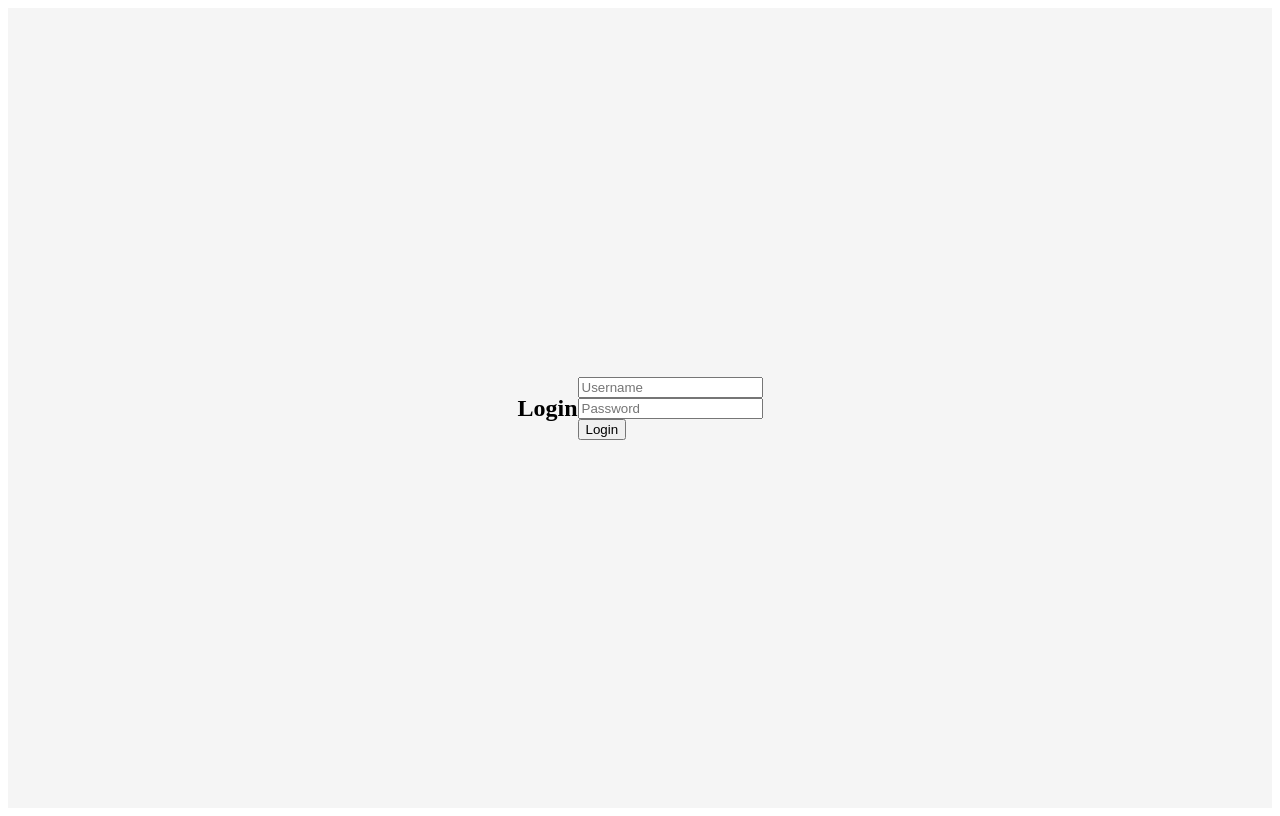
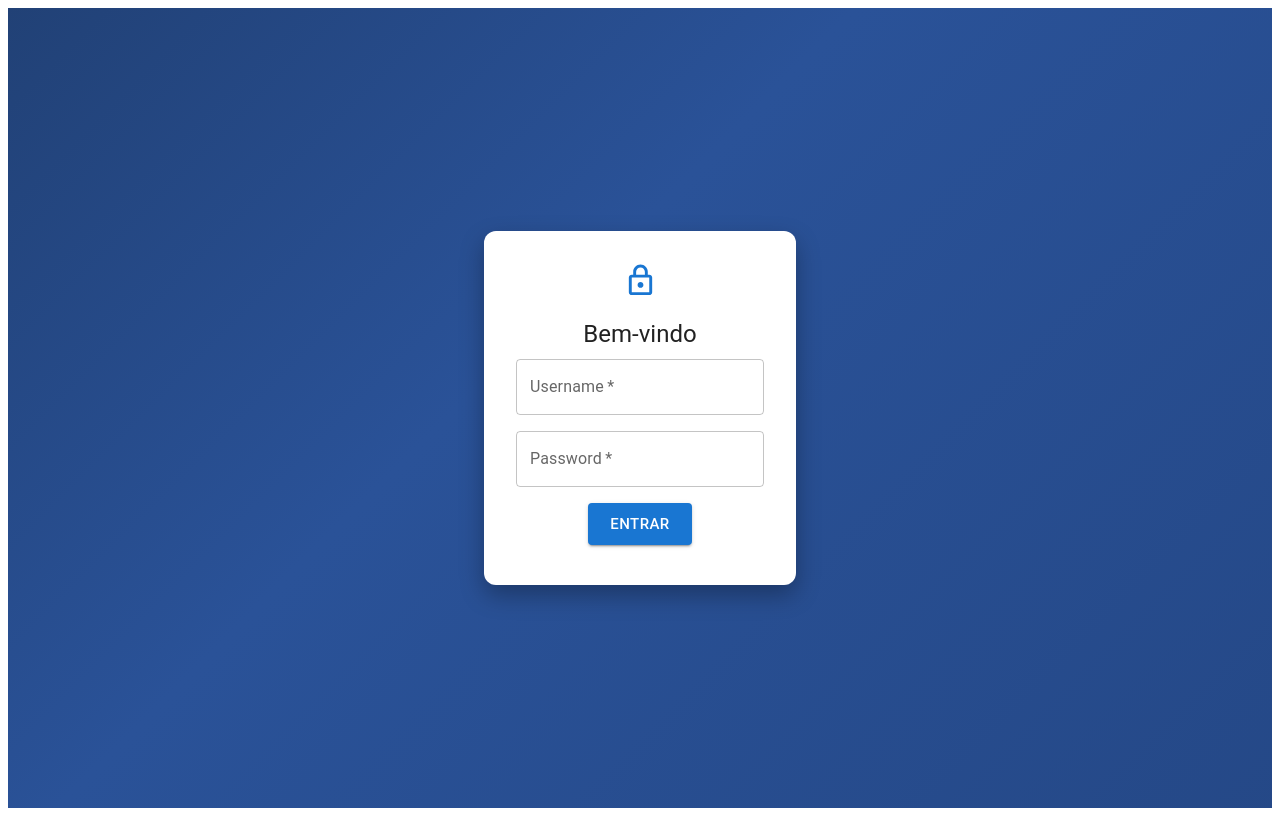
Before and after one commit to Araujoatleta/PlataformaInvest, a React (Create React App) app in the folder frontend/: page / in a window 1280 px wide. Built offline with nearby package versions, Linux system fonts and the light colour scheme.

Commit message:
atualizado2

```diff
--- a/frontend/src/components/Login.css
+++ b/frontend/src/components/Login.css
@@ -1,57 +1,42 @@
-/* Login.css */
-.login-container {
+/* Fundo com gradiente animado */
+.login-background {
+  background: linear-gradient(-45deg, #1e3c72, #2a5298, #0d1b2a, #4b6cb7);
+  background-size: 400% 400%;
+  animation: gradientBG 10s ease infinite;
+  height: 100vh;
   display: flex;
   justify-content: center;
   align-items: center;
-    height: 100vh;
-    background-color: #f5f5f5; /* Cor de fundo */
 }
 
-  .login-form {
-    background-color: white;
-    padding: 40px;
-    border-radius: 8px;
-    box-shadow: 0 4px 8px rgba(0, 0, 0, 0.1);
-    width: 300px;
-    text-align: center;
+@keyframes gradientBG {
+  0% {
+    background-position: 0% 50%;
+  }
+  50% {
+    background-position: 100% 50%;
+  }
+  100% {
+    background-position: 0% 50%;
+  }
 }
 
-  .login-form h2 {
-    font-size: 24px;
-    margin-bottom: 20px;
+/* Animações suaves */
+.MuiTextField-root {
+  transition: all 0.3s ease;
 }
 
-  .input-field {
-    width: 100%;
-    padding: 10px;
-    margin: 10px 0;
-    border: 1px solid #ccc;
-    border-radius: 4px;
-    font-size: 16px;
+.MuiTextField-root:hover {
+  transform: scale(1.02);
 }
 
-  .input-field:focus {
-    border-color: #007bff;
-    outline: none;
+.MuiButton-containedPrimary {
+  background-color: #1e88e5;
+  color: white;
+  transition: all 0.3s ease;
 }
 
-  .login-btn {
-    width: 100%;
-    padding: 10px;
-    background-color: #007bff;
-    color: white;
-    font-size: 16px;
-    border: none;
-    border-radius: 4px;
-    cursor: pointer;
-    transition: background-color 0.3s ease;
+.MuiButton-containedPrimary:hover {
+  background-color: #1565c0;
+  box-shadow: 0px 5px 15px rgba(21, 101, 192, 0.4);
 }
-
-  .login-btn:hover {
-    background-color: #0056b3;
-  }
-
-  .login-btn:disabled {
-    background-color: #ccc;
-    cursor: not-allowed;
-  }
--- a/frontend/src/components/Login.js
+++ b/frontend/src/components/Login.js
@@ -1,5 +1,17 @@
 import React, { useState } from "react";
-import './Login.css'; // Certifique-se de que você tenha o estilo certo
+import { TextField, Button, Card, CardContent, Typography, Box } from "@mui/material";
+import { styled } from "@mui/system";
+import LockOutlinedIcon from "@mui/icons-material/LockOutlined";
+import { motion } from "framer-motion";
+import './Login.css';
+
+const StyledCard = styled(Card)(({ theme }) => ({
+  maxWidth: 400,
+  margin: "auto",
+  padding: theme.spacing(2),
+  boxShadow: "0 10px 25px rgba(0, 0, 0, 0.3)",
+  borderRadius: "12px",
+}));
 
 const Login = ({ onLogin }) => {
   const [username, setUsername] = useState("");
@@ -7,51 +19,80 @@ const Login = ({ onLogin }) => {
 
   const handleLogin = async (e) => {
     e.preventDefault();
-
-    const response = await fetch('http://localhost:5000/api/login', {
-      method: 'POST',
-      headers: {
-        'Content-Type': 'application/json',
-      },
-      body: JSON.stringify({
-        username,
-        password
-      }),
+    const response = await fetch("http://localhost:5000/api/login", {
+      method: "POST",
+      headers: { "Content-Type": "application/json" },
+      body: JSON.stringify({ username, password }),
     });
 
     const data = await response.json();
 
     if (response.ok) {
-      // Armazenando token no localStorage
-      localStorage.setItem('token', data.token);
-      onLogin(); // Chama a função do pai para indicar que o login foi bem-sucedido
+      localStorage.setItem("token", data.token);
+      onLogin();
     } else {
       alert(data.message || "Erro desconhecido");
     }
   };
 
   return (
-    <div className="login-container">
-      <h2>Login</h2>
+    <div className="login-background">
+      {/* Animação de entrada do Card */}
+      <motion.div
+        initial={{ opacity: 0, y: -50 }}
+        animate={{ opacity: 1, y: 0 }}
+        transition={{ duration: 1 }}
+      >
+        <StyledCard>
+          <CardContent>
+            {/* Ícone animado */}
+            <Box display="flex" justifyContent="center" mb={2}>
+              <motion.div
+                initial={{ scale: 0 }}
+                animate={{ scale: 1 }}
+                transition={{ type: "spring", stiffness: 100 }}
+              >
+                <LockOutlinedIcon fontSize="large" color="primary" />
+              </motion.div>
+            </Box>
+
+            <Typography variant="h5" align="center" gutterBottom>
+              Bem-vindo
+            </Typography>
             <form onSubmit={handleLogin}>
-        <div className="input-container">
-          <input
-            type="text"
-            placeholder="Username"
+              <Box mb={2}>
+                <TextField
+                  fullWidth
+                  label="Username"
+                  variant="outlined"
                   value={username}
                   onChange={(e) => setUsername(e.target.value)}
+                  required
                 />
-        </div>
-        <div className="input-container">
-          <input
+              </Box>
+              <Box mb={2}>
+                <TextField
+                  fullWidth
+                  label="Password"
                   type="password"
-            placeholder="Password"
+                  variant="outlined"
                   value={password}
                   onChange={(e) => setPassword(e.target.value)}
+                  required
                 />
-        </div>
-        <button type="submit">Login</button>
+              </Box>
+              <Box display="flex" justifyContent="center" mt={2}>
+                {/* Botão animado */}
+                <motion.div whileHover={{ scale: 1.05 }} whileTap={{ scale: 0.95 }}>
+                  <Button variant="contained" color="primary" size="large" type="submit" fullWidth>
+                    Entrar
+                  </Button>
+                </motion.div>
+              </Box>
             </form>
+          </CardContent>
+        </StyledCard>
+      </motion.div>
     </div>
   );
 };
```
Also changed, not shown: 1 other file (tests, documents, lock files or other folders). Lines whose indentation alone changed are shown as unchanged.
